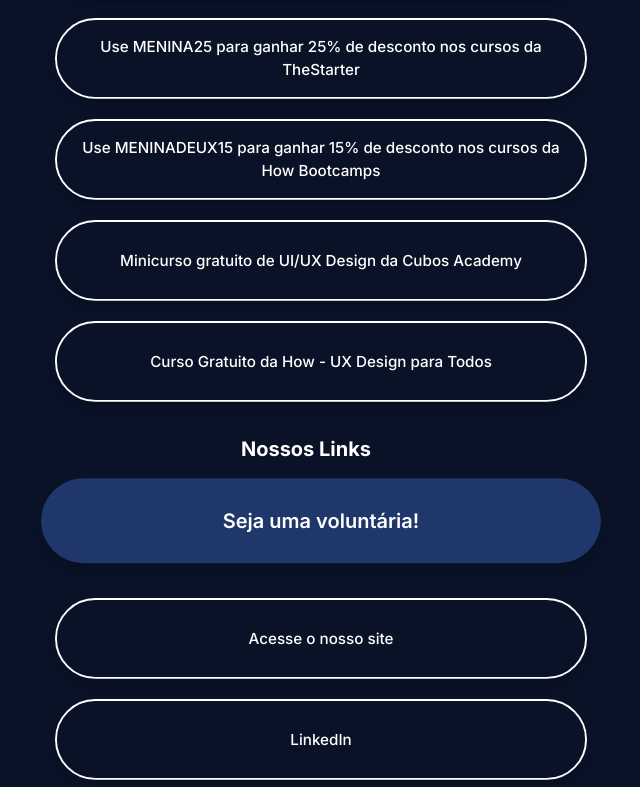
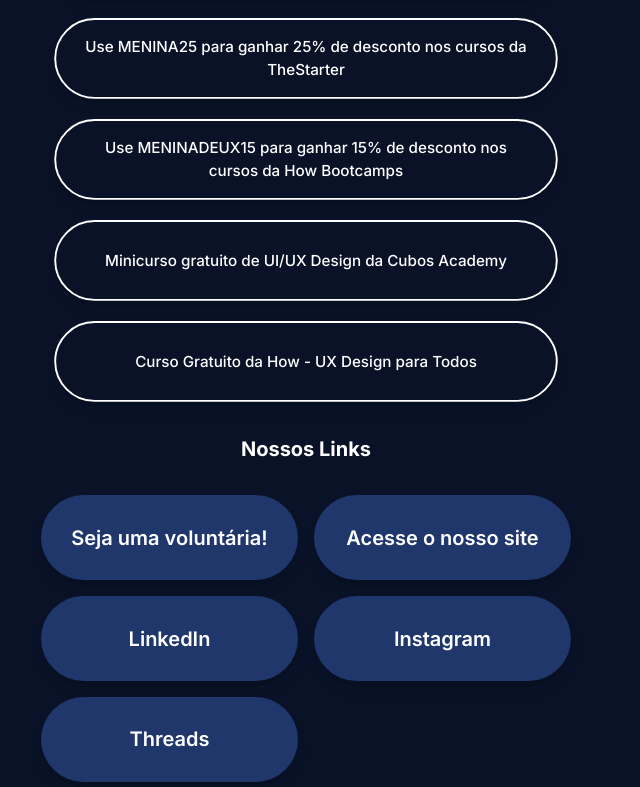
Before and after one commit to Menina-de-UX/links-bio, a Next.js app: page / in a window 1280 px wide. Shown: the part 673-1460 px from the top of the page, without its empty margins (334-974 px from the left). Built offline with nearby package versions, Linux system fonts and the light colour scheme.

Commit message:
:recycle: refactor: cards nossos links, alterações nos width para novo modelo

```diff
--- a/src/components/Card.tsx
+++ b/src/components/Card.tsx
@@ -16,7 +16,7 @@
         <div
           className={`cardContent  ${
             principal
-              ? 'bg-blue-500 animate-bounce'
+              ? 'bg-blue-500'
               : 'bg-transparent border-2 scale-95 border-white hover:scale-100'
           } effectTransition`}
         >
--- a/src/pages/index.tsx
+++ b/src/pages/index.tsx
@@ -102,7 +102,7 @@
           <div className="mt-8">
             <Title style="TitleStyle-Secondary">Nossos Links</Title>
 
-            <div className="w-full flex flex-col items-center gap-y-4">
+            <div className="w-full grid grid-cols-2 items-center gap-4 ">
               <Card
                 emoji="💪🏻"
                 principal={true}
@@ -110,19 +110,28 @@
               >
                 Seja uma voluntária!
               </Card>
-              <Card emoji="🌏" link="https://meninadeux.com/">
+              <Card emoji="🌏" principal={true} link="https://meninadeux.com/">
                 Acesse o nosso site
               </Card>
               <Card
                 emoji="&#128153;"
+                principal={true}
                 link="https://linkedin.com/company/meninadeux"
               >
                 LinkedIn
               </Card>
-              <Card emoji="📷" link="https://instagram.com/meninadeux">
+              <Card
+                emoji="📷"
+                principal={true}
+                link="https://instagram.com/meninadeux"
+              >
                 Instagram
               </Card>
-              <Card emoji="✍🏻" link="https://threads.net/@meninadeux">
+              <Card
+                emoji="✍🏻"
+                principal={true}
+                link="https://threads.net/@meninadeux"
+              >
                 Threads
               </Card>
             </div>
--- a/src/styles/globals.css
+++ b/src/styles/globals.css
@@ -18,10 +18,10 @@
 
 @layer components {
   .cardStyle {
-    @apply w-full min-w-[280px] max-w-[530px] h-[5.3rem] rounded-lg cursor-pointer;
+    @apply w-full  h-[5.3rem] rounded-lg cursor-pointer;
   }
   .cardContent {
-    @apply w-card h-full rounded-full flex items-center px-6 justify-center text-center shadow-lg  gap-x-5 lg:gap-x-12;
+    @apply  h-full rounded-full flex items-center px-6 justify-center text-center shadow-lg  gap-x-5 lg:gap-x-12;
   }
   .effectTransition {
     @apply transition-all duration-300 ease-out;
```
